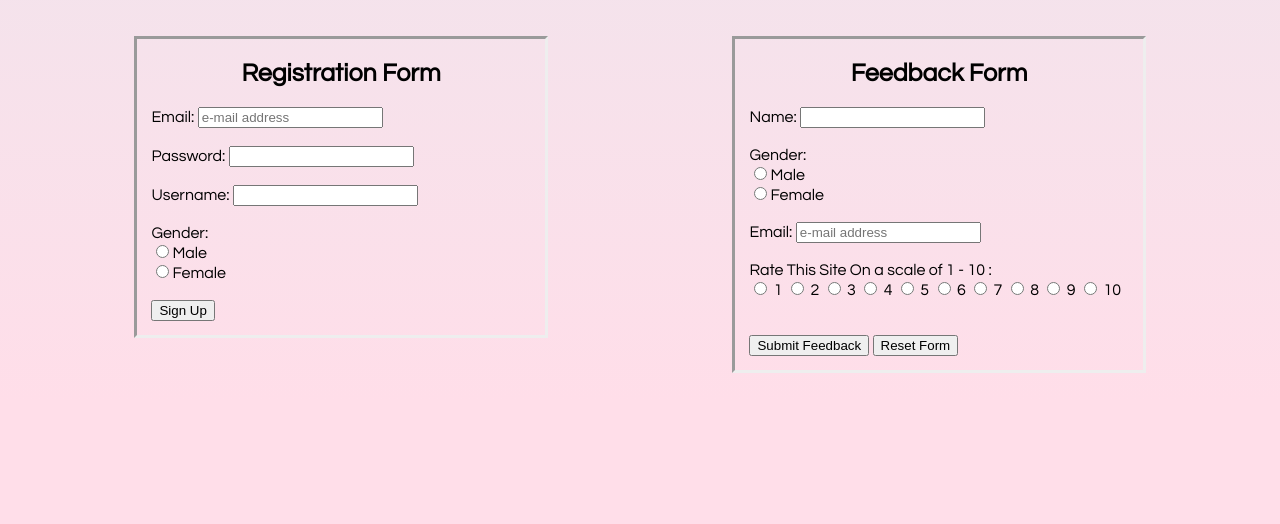
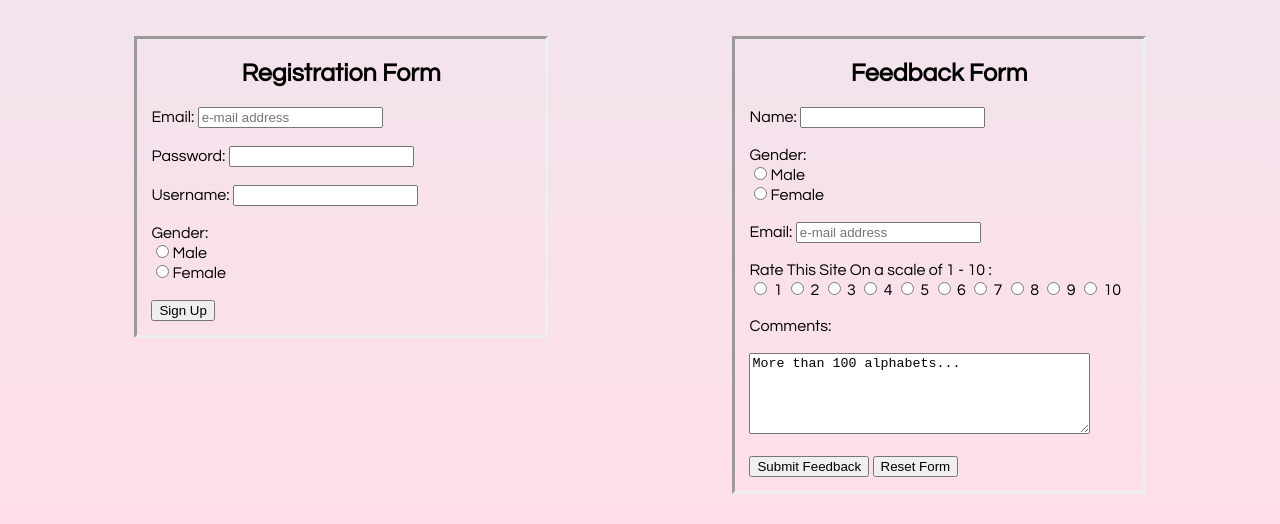
Before and after one commit to SaneerCheenu/excalibur, a plain HTML site: page index.html in a window 1280 px wide. Shown: the part 2500-3024 px from the top of the page. Before the commit the page ends 2903 px from the top, so only its background shows below. Drawn offline with Linux system fonts and the light colour scheme.

Commit message:
Forms and about

```diff
--- a/index.html
+++ b/index.html
@@ -331,6 +331,9 @@ PUBLIC "-//W3C//DTD XHTML 1.1 //EN"
         <lable><input type="radio" name="rad1" value="ten" /> 10</label>
         <br />
         <br />
+        <label>Comments:</label><br /><br />
+        <textarea name="comments" rows="5" cols="40">More than 100 alphabets...</textarea>
+        <br />
         <br />
         <input type="submit" value="Submit Feedback" />
         <input type="reset" value="Reset Form" />
```
